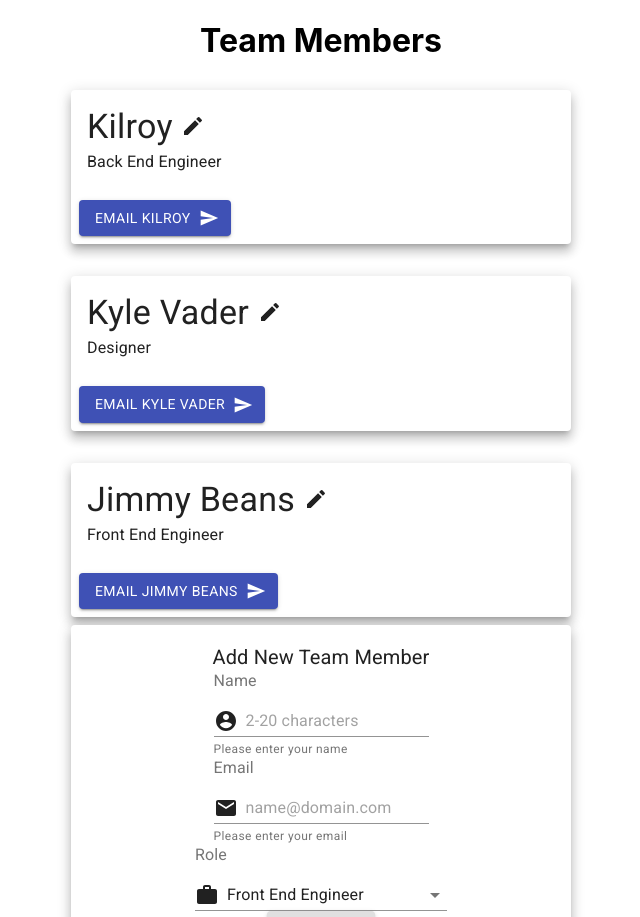
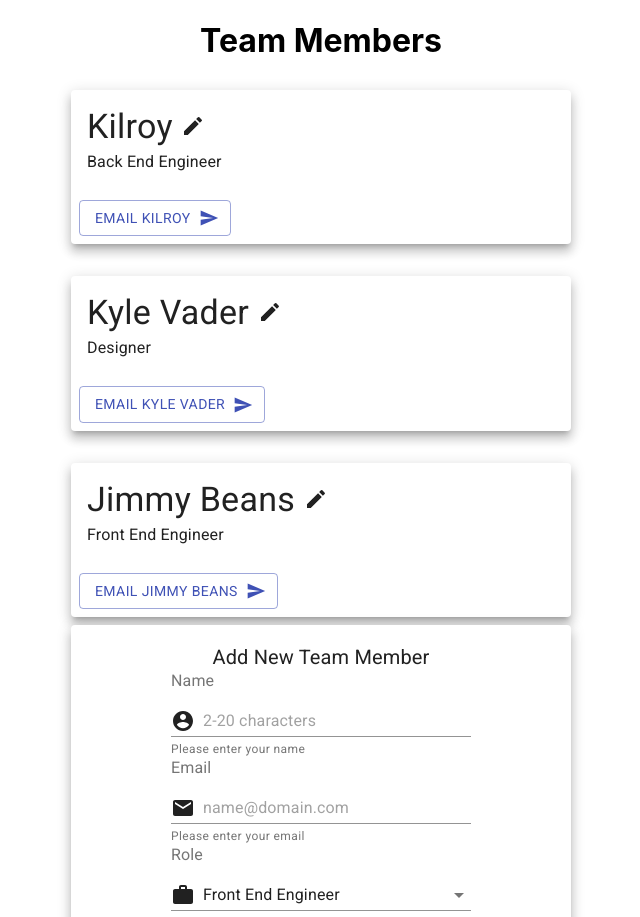
Before and after one commit to bloominstituteoftechnology/team-builder, a React (Create React App) app in the folder team-builder/: page / in a window 1280 px wide. Shown: the top 917 px of the page, without its empty margins (319-959 px from the left). Built offline with nearby package versions, Linux system fonts and the light colour scheme.

Commit message:
Cleans up buttons, AddMemberForm

```diff
--- a/team-builder/src/App.css
+++ b/team-builder/src/App.css
@@ -21,9 +21,14 @@
 }
 input, select {
     border-radius: 5px;
-    padding: 2px;
     margin: .5em 0 0 .5em;
 }
 button {
     margin: .75em 0 0 0;
 }
+.MuiFormControl-root{
+    width: 300px;
+}
+#add_member_form > button {
+    margin-top: 1rem;
+}
--- a/team-builder/src/Components/AddMemberForm.js
+++ b/team-builder/src/Components/AddMemberForm.js
@@ -104,7 +104,7 @@ const AddMemberForm = (props) => {
             ))}
           </NativeSelect>
         </FormControl>
-        <Button variant="contained" type="submit" startIcon={<Publish />}>
+        <Button color="primary" variant="contained" type="submit" startIcon={<Publish />}>
           Submit
         </Button>
       </form>
--- a/team-builder/src/Components/TeamMember.js
+++ b/team-builder/src/Components/TeamMember.js
@@ -128,9 +128,9 @@ const TeamMember = (props) => {
           <CardActions>
             <Button
               aria-label="email"
-              variant="contained"
+              variant="outlined"
+              endIcon={<Send />}
               color="primary"
-              endIcon={<Send />}
             >
               <a
                 style={{ textDecoration: "none", color: "inherit" }}
```
